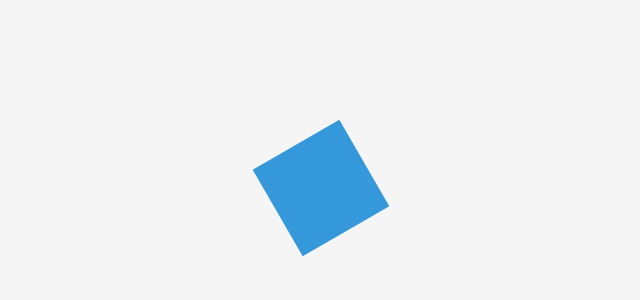
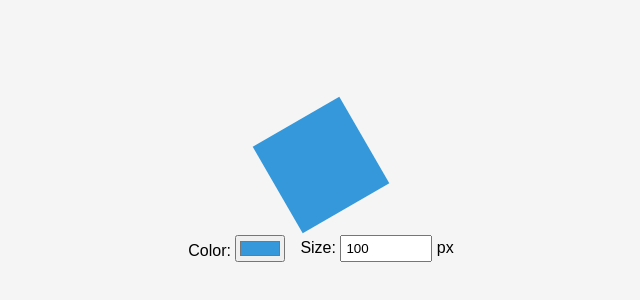
Before and after one commit to alheetiaabdullah/my-first-website, a plain HTML site: page square.html in a window 1280 px wide. Shown: the part 220-520 px from the top of the page, without its empty margins (319-959 px from the left). Drawn offline with Linux system fonts and the light colour scheme.

Commit message:
Update square.html

```diff
--- a/square.html
+++ b/square.html
@@ -2,14 +2,16 @@
 <html lang="en">
 <head>
   <meta charset="UTF-8">
-  <title>Spinning Square Demo</title>
+  <title>Customizable Spinning Square</title>
   <style>
     body {
       display: flex;
+      flex-direction: column;
       justify-content: center;
       align-items: center;
       height: 100vh;
       background: #f5f5f5;
+      font-family: Arial, sans-serif;
     }
 
     .square {
@@ -17,15 +19,50 @@
       height: 100px;
       background: #3498db;
       animation: spin 3s linear infinite;
+      margin-bottom: 20px;
     }
 
     @keyframes spin {
       from { transform: rotate(0deg); }
       to { transform: rotate(360deg); }
     }
+
+    .controls {
+      display: flex;
+      gap: 15px;
+      align-items: center;
+    }
+
+    input[type="number"] {
+      width: 80px;
+      padding: 4px;
+    }
   </style>
 </head>
 <body>
-  <div class="square"></div>
+  <div class="square" id="square"></div>
+
+  <div class="controls">
+    <label>Color: <input type="color" id="colorPicker" value="#3498db"></label>
+    <label>Size: <input type="number" id="sizeInput" value="100" min="20" max="300"> px</label>
+  </div>
+
+  <script>
+    const square = document.getElementById('square');
+    const colorPicker = document.getElementById('colorPicker');
+    const sizeInput = document.getElementById('sizeInput');
+
+    // Change color
+    colorPicker.addEventListener('input', () => {
+      square.style.background = colorPicker.value;
+    });
+
+    // Change size
+    sizeInput.addEventListener('input', () => {
+      const size = sizeInput.value;
+      square.style.width = size + 'px';
+      square.style.height = size + 'px';
+    });
+  </script>
 </body>
 </html>
```
